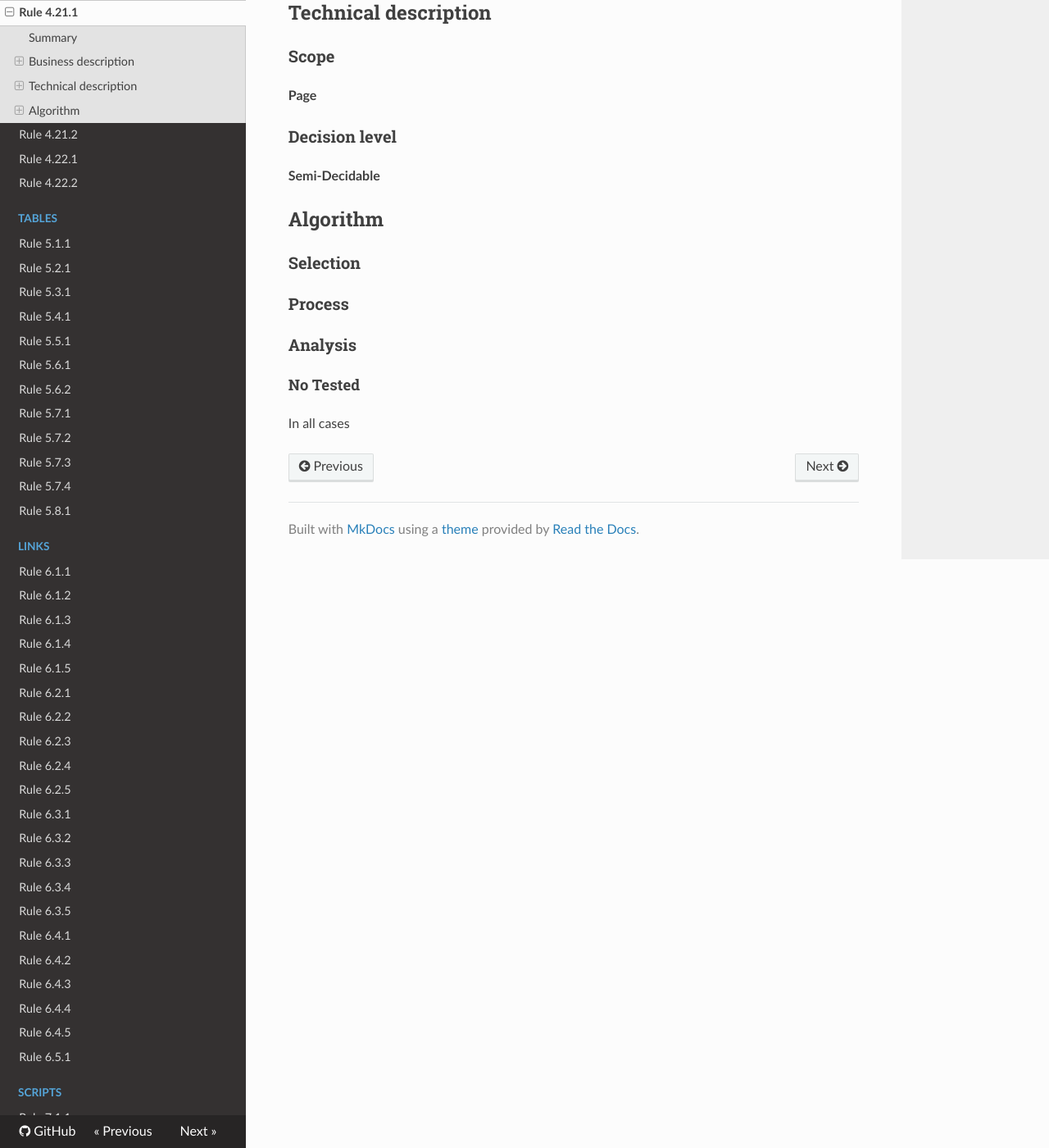
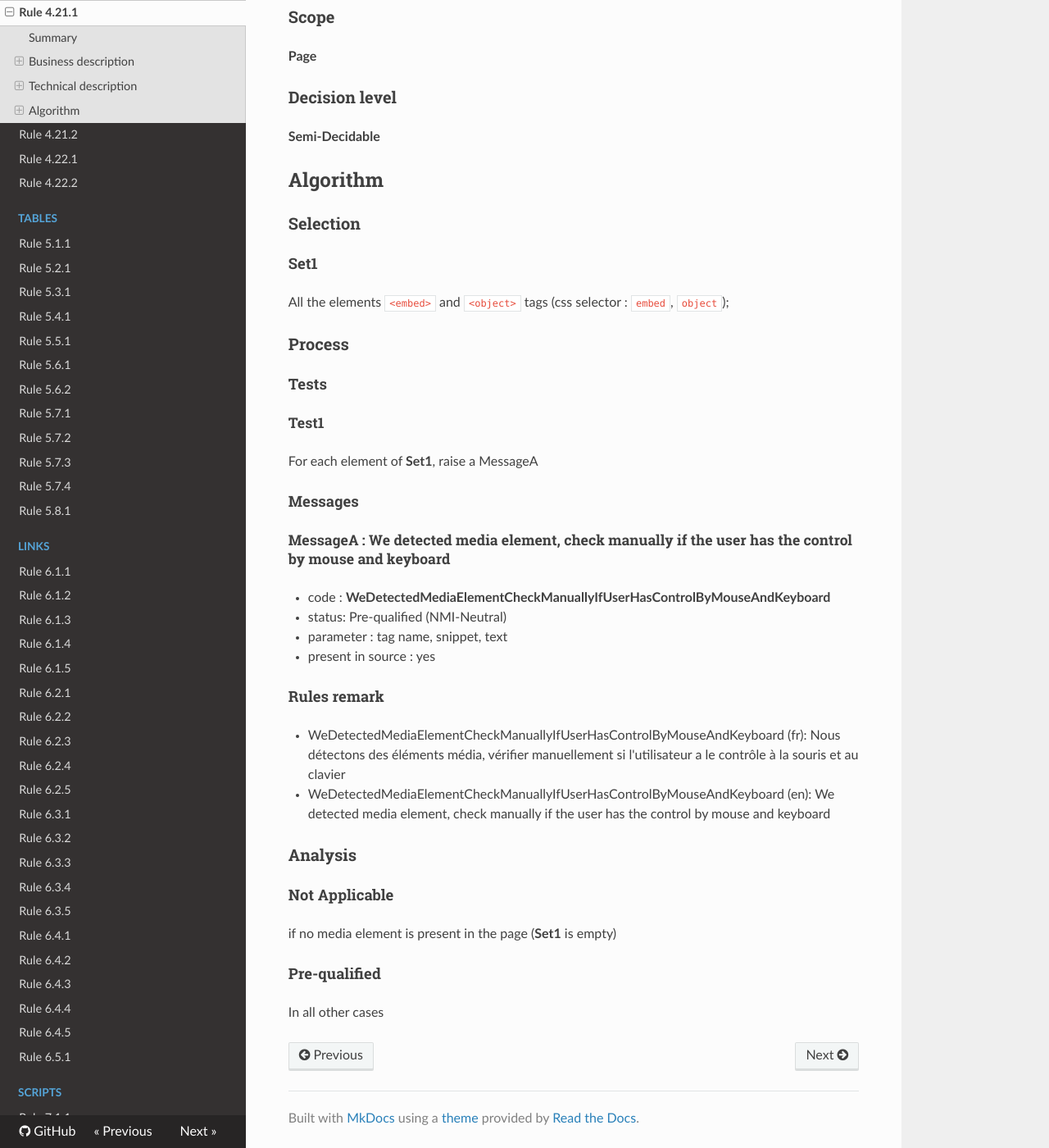
Before and after one commit to Tanaguru/RGAA3-2016, an MkDocs documentation site: the page built from docs/Rule-4-21-1.md, in a window 1280 px wide and 1400 px high, scrolled down 809 px. Shown: the whole window at 82% size. Built offline with MkDocs 1.6.1, drawn with Linux system fonts in a browser that asks for light colours; nearby versions of some CDN libraries; old or Windows-style settings are respelled for this version of MkDocs.

Commit message:
Update sample test 4.21.1

```diff
--- a/docs/Rule-4-21-1.md
+++ b/docs/Rule-4-21-1.md
@@ -40,10 +38,38 @@ Pour chaque <a href="http://references.modernisation.gouv.fr/referentiel-techniq
 
 ### Selection
 
+#### Set1
+
+All the elements `<embed>` and `<object>` tags (css selector : `embed`, `object`);
+
 ### Process
+
+#### Tests
+
+##### Test1
+
+For each element of **Set1**, raise a MessageA
+
+#### Messages
+
+##### MessageA : We detected media element, check manually if the user has the control by mouse and keyboard
+
+-    code : **WeDetectedMediaElementCheckManuallyIfUserHasControlByMouseAndKeyboard**
+-    status: Pre-qualified (NMI-Neutral)
+-    parameter : tag name, snippet, text
+-    present in source : yes
+
+#### Rules remark
+
+ * WeDetectedMediaElementCheckManuallyIfUserHasControlByMouseAndKeyboard (fr): Nous d&eacute;tectons des &eacute;l&eacute;ments m&eacute;dia, v&eacute;rifier manuellement si l'utilisateur a le contrôle à la souris et au clavier
+ * WeDetectedMediaElementCheckManuallyIfUserHasControlByMouseAndKeyboard (en): We detected media element, check manually if the user has the control by mouse and keyboard
 
 ### Analysis
 
-#### No Tested
+#### Not Applicable
 
-In all cases
+if no media element is present in the page (**Set1** is empty)
+
+#### Pre-qualified
+
+In all other cases
```
Also changed, not shown: other parts of docs/Rule-4-21-1.md (+5 -7 lines).
